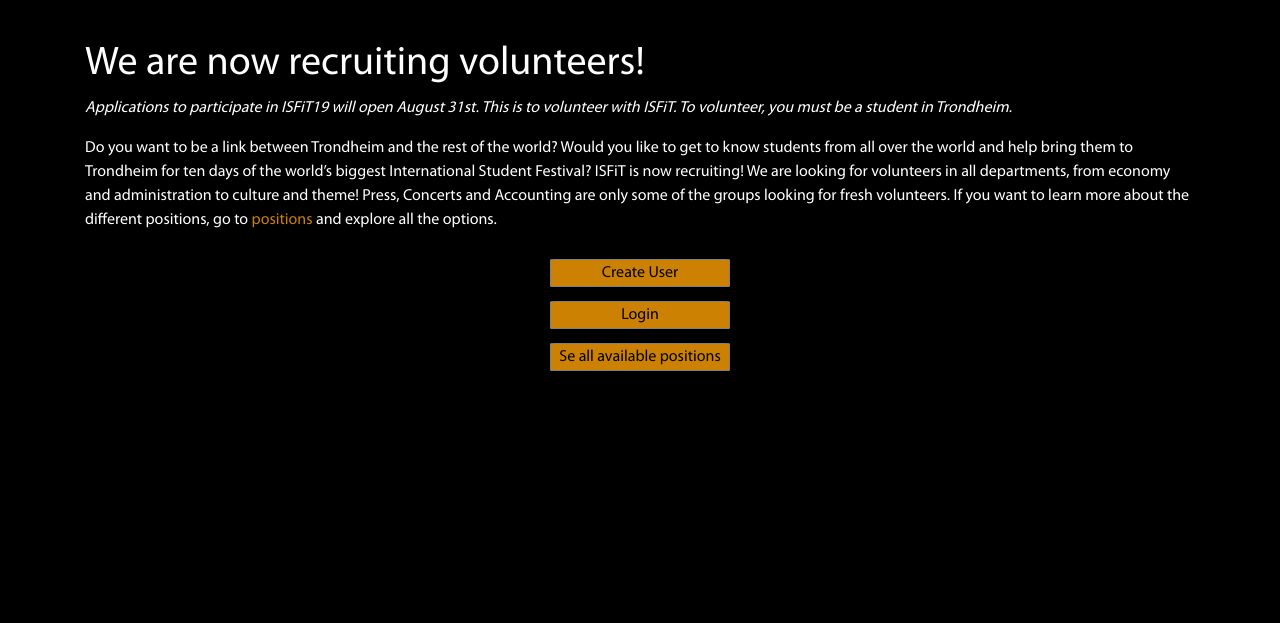
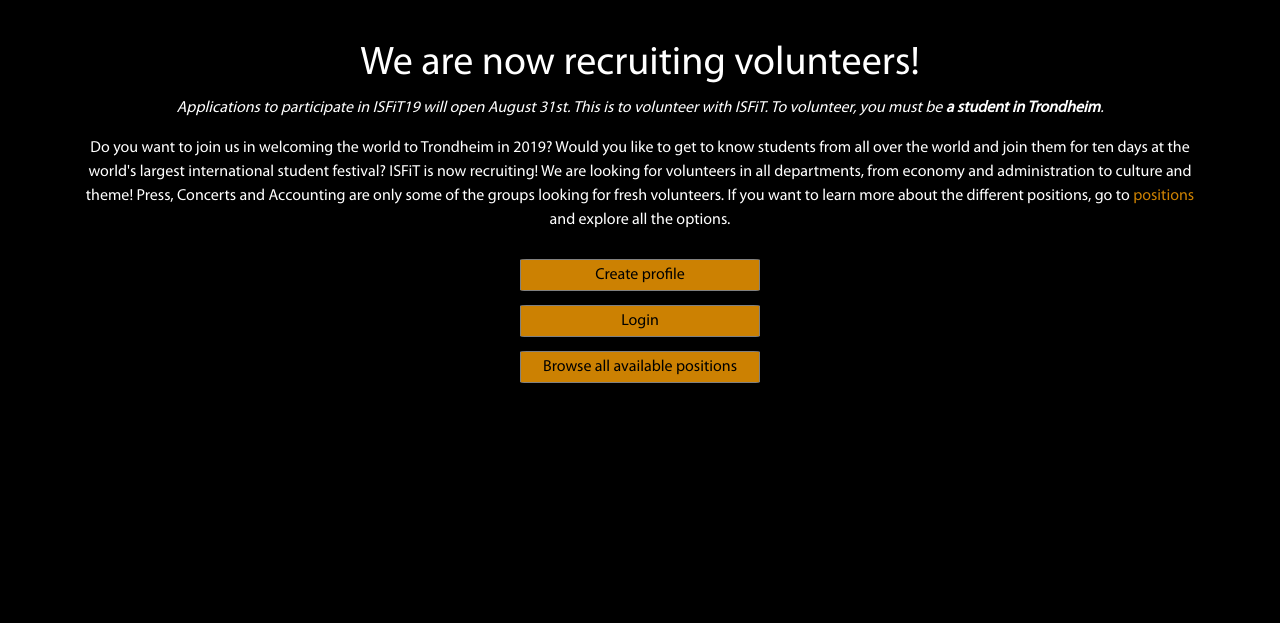
Before and after one commit to TorsteinOtterlei/recruitment-web-isfit-2019-updated-for-2020, a Django app: page / in a window 1280 px wide. Shown: the part 118-741 px from the top of the page. Run offline with Django 3.2, Linux system fonts and the light colour scheme; parts of the project's set-up code (start-up, migrations or seed data) failed here and were passed over; some libraries are stand-ins or nearby versions.

Commit message:
User feedback changes in home.html

```diff
--- a/jobs/templates/jobs/home.html
+++ b/jobs/templates/jobs/home.html
@@ -2,6 +2,16 @@
 {% block title %}Welcome{% endblock %}
 {% block head %}
 <style media="screen">
+
+    .text-area{
+        text-align: center;
+    }
+
+    .input-button{
+        width: 15em;
+        height: 2em;
+    }
+
     #easteregg{
         position: fixed;
         right: 3px;
@@ -15,11 +25,11 @@
     <div class="text-area container" id="intro-text">
           <h1>We are now recruiting volunteers!</h1>
           <p><i>Applications to participate in ISFiT19 will open August 31st.
-          This is to volunteer with ISFiT. To volunteer, you must be a student in Trondheim.</i></p>
-          Do you want to be a link between Trondheim and the rest of the world? Would
-          you like to get to know students from all over the world and help bring them
-          to Trondheim for ten days of the world’s biggest International Student
-          Festival? ISFiT is now recruiting! We are looking for volunteers in all
+          This is to volunteer with ISFiT. To volunteer, you must be <b>a student in Trondheim</b>.</i></p>
+          Do you want to join us in welcoming the world to Trondheim in 2019? Would
+           you like to get to know students from all over the world and join them
+           for ten days at the world's largest international student festival?
+            ISFiT is now recruiting! We are looking for volunteers in all
           departments, from economy and administration to culture and theme! Press,
           Concerts and Accounting are only some of the groups looking for fresh
           volunteers. If you want to learn more about the different positions, go to
@@ -43,7 +53,11 @@
         {% else %} <!-- If normal user -->
             <!-- Edit application -->
             <form action="{% url 'applications:apply' %}" method="get">
+                {% if has_applied %}
                 <input class="input-button" type="submit" value="Edit application"><br>
+                {% else %}
+                <input class="input-button" type="submit" value="Apply now!"><br>
+                {% endif %}
             </form>
         {% endif %}
         <!-- Logout -->
@@ -52,13 +66,14 @@
         </form>
     {% else %}
         <form action="{% url 'accounts:signup' %}" method="get">
-            <input class="input-button" type="submit" value="Create User"><br>
+            <input class="input-button" type="submit" value="Create profile"><br>
         </form>
         <form action="{% url 'accounts:login' %}" method="get">
             <input class="input-button" type="submit" value="Login"><br>
         </form>
+        <!-- <br> -->
         <form action="{% url 'jobs:information' %}" method="get">
-            <input class="input-button" type="submit" value="Se all available positions"><br>
+            <input class="input-button" id='see-pos' type="submit" value="Browse all available positions"><br>
         </form>
     {% endif %}
     <div id='easteregg'>&#9854;</div>
--- a/jobs/views.py
+++ b/jobs/views.py
@@ -7,7 +7,13 @@
 from applications.models import Application
 
 def home(request):
-    return render(request, 'jobs/home.html')
+    try:
+        has_applied = Application.objects.get(applicant=request.user).first != None
+        return render(request, 'jobs/home.html', {
+            'has_applied': has_applied
+        })
+    except Exception as e: # if user not signed in
+        return render(request, 'jobs/home.html')
 
 def information(request):
     return render(request, 'jobs/information.html', {
```
